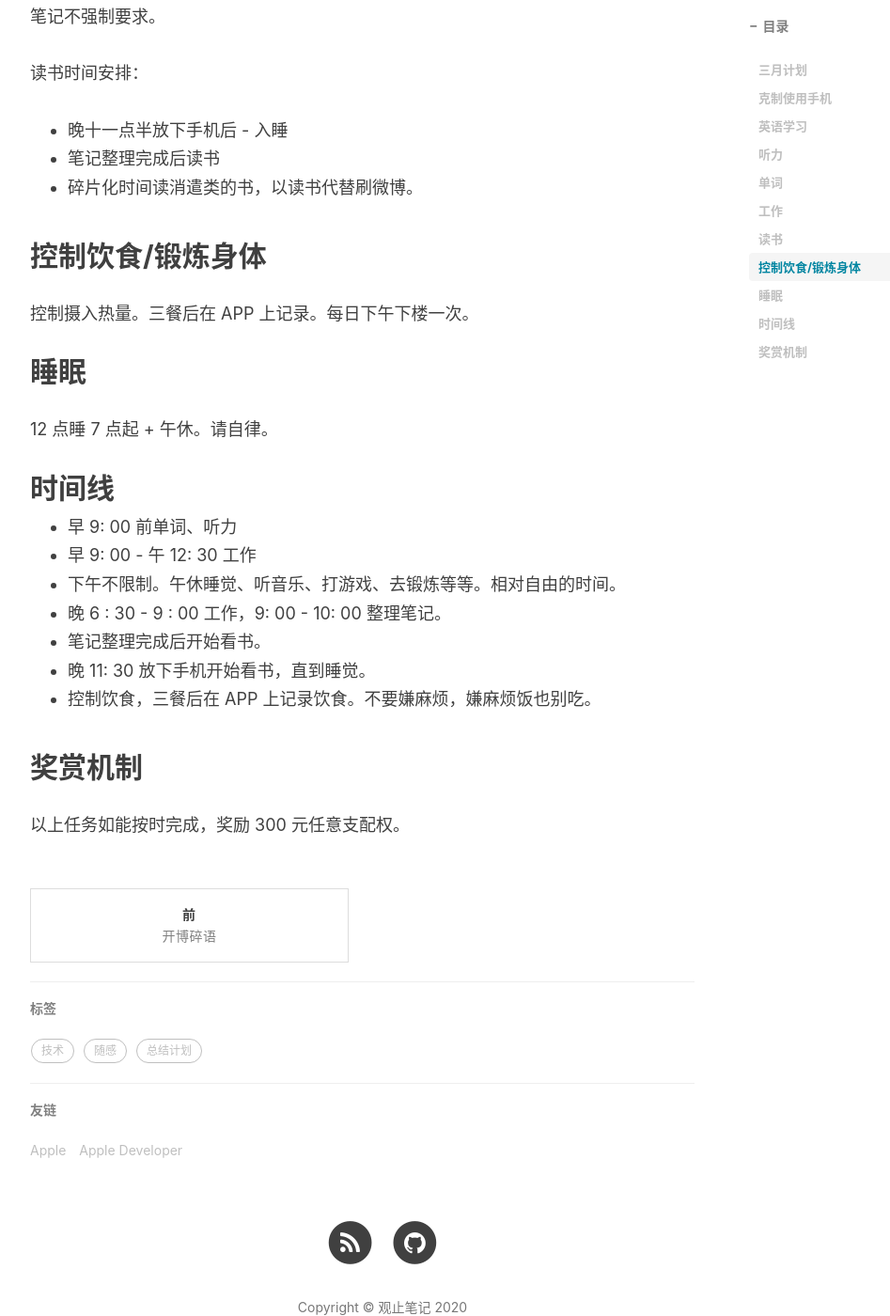
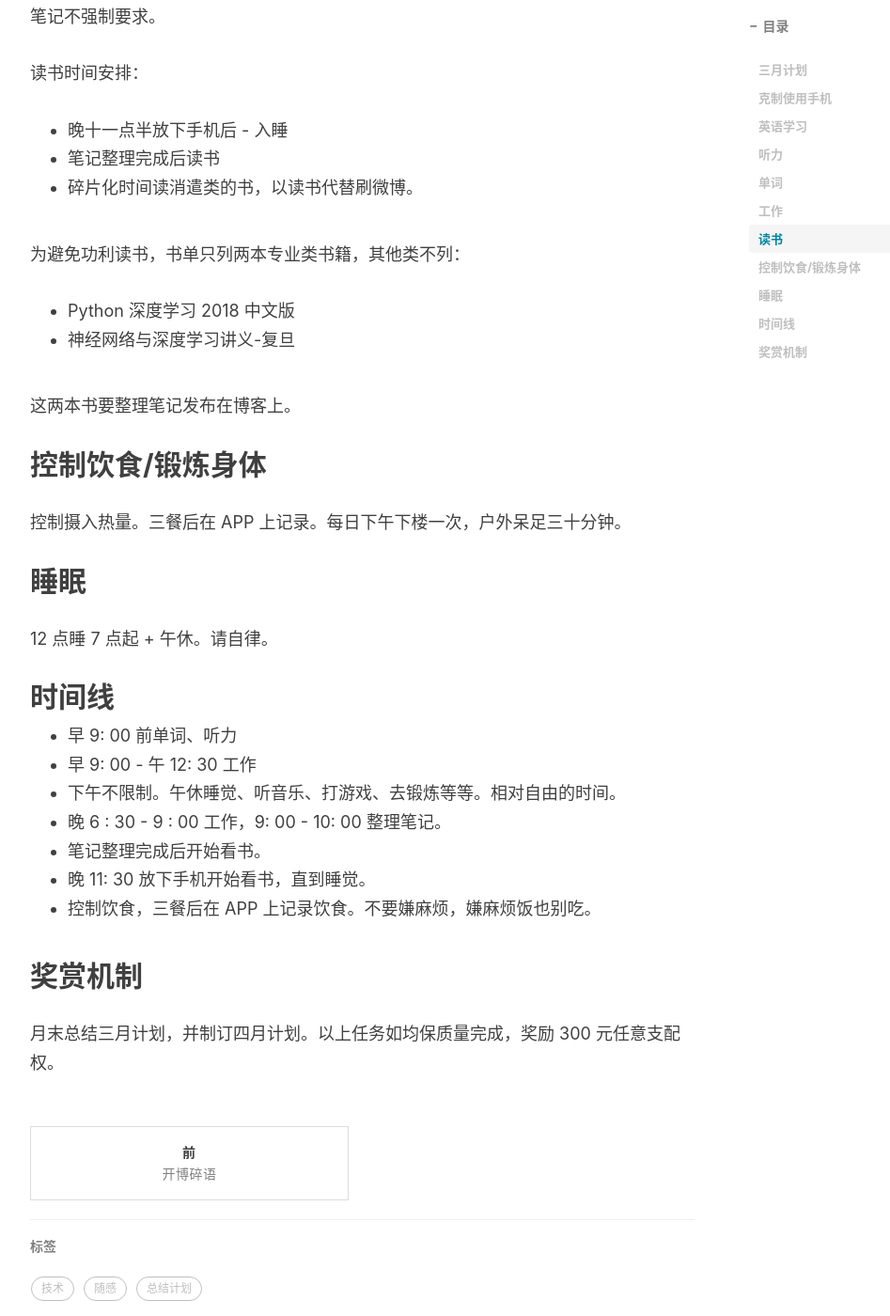
Before and after one commit to uwming/uwming.github.io, a Jekyll site: the page built from _posts/2020-03-10-三月计划.md, in a window 1280 px wide and 1400 px high, scrolled down 2464 px. Shown: the whole window at 94% size, without its empty margins (233-1180 px from the left). Built offline with Jekyll 4.4.1, drawn with Linux system fonts in a browser that asks for light colours; nearby versions of some CDN libraries; comment, search, counter and statistics services are not loaded.

Commit message:
更新：三月计划

```diff
--- a/_posts/2020-03-10-三月计划.md
+++ b/_posts/2020-03-10-三月计划.md
@@ -70,9 +70,16 @@ tags:
 - 笔记整理完成后读书
 - 碎片化时间读消遣类的书，以读书代替刷微博。
 
+为避免功利读书，书单只列两本专业类书籍，其他类不列：
+
+- Python 深度学习 2018 中文版
+- 神经网络与深度学习讲义-复旦
+
+这两本书要整理笔记发布在博客上。
+
 ## 控制饮食/锻炼身体
 
-控制摄入热量。三餐后在 APP 上记录。每日下午下楼一次。
+控制摄入热量。三餐后在 APP 上记录。每日下午下楼一次，户外呆足三十分钟。
 
 ## 睡眠
 
@@ -90,4 +97,4 @@ tags:
 
 ## 奖赏机制
 
-以上任务如能按时完成，奖励 300 元任意支配权。
+月末总结三月计划，并制订四月计划。以上任务如均保质量完成，奖励 300 元任意支配权。
```
